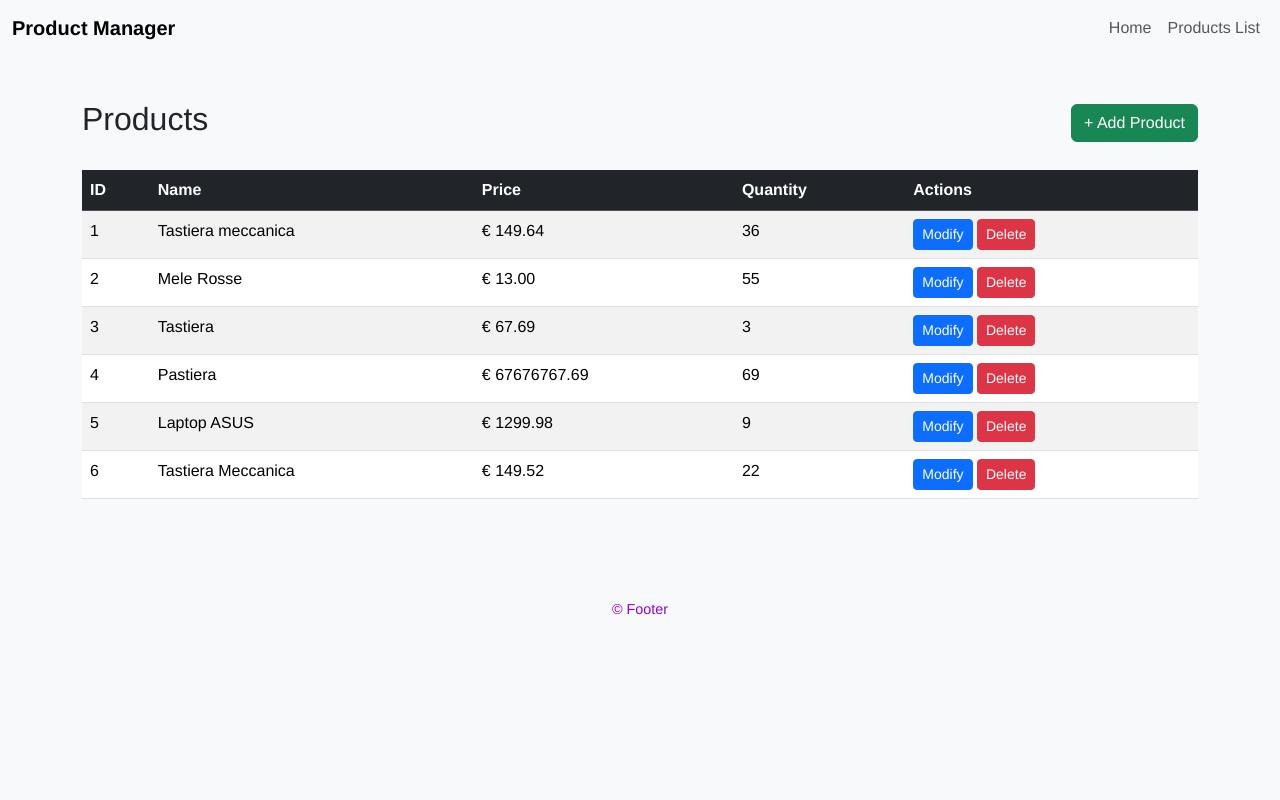
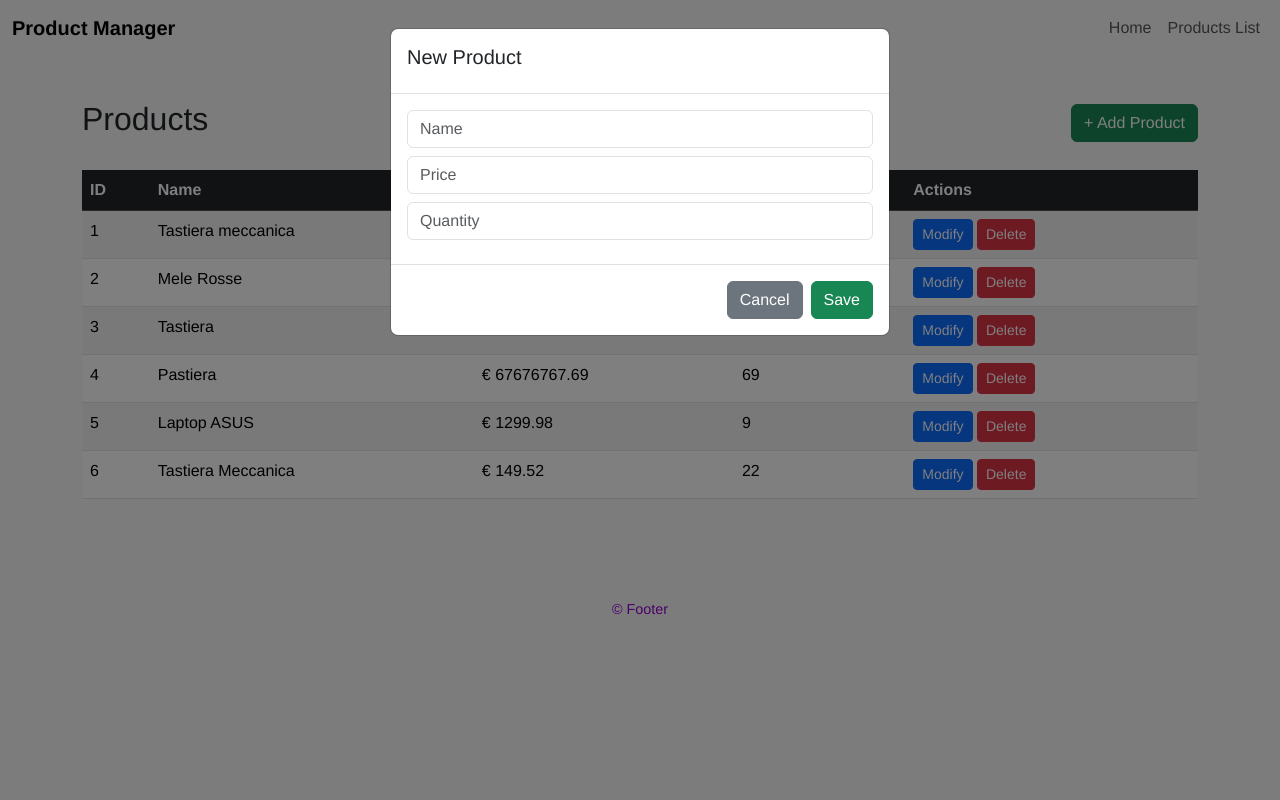
Before and after one commit to MirkoKiwi/Product-Manager, a FastAPI app: page /products_list in a window 1280 px wide, after a click on "+ Add Product". Run offline with FastAPI, Linux system fonts and the light colour scheme.

Commit message:
Added POST and DELETE UI and logic

```diff
--- a/src/templates/products.html
+++ b/src/templates/products.html
@@ -40,7 +40,7 @@
                     </button>
                     <!-- Delete button -->
                     <button class="btn btn-sm btn-danger"
-                            onclick="">
+                            onclick="deleteProduct('{{ product.id }}')">
                         Delete
                     </button>
                 </td>
@@ -55,6 +55,24 @@
 </div>
 
 
+<!-- Add modal -->
+<div class="modal fade" id="addProductModal" tabindex="-1">
+    <div class="modal-dialog">
+        <div class="modal-content">
+            <div class="modal-header"><h5>New Product</h5></div>
+            <div class="modal-body">
+                <input type="text"   id="add-name"     class="form-control mb-2" placeholder="Name">
+                <input type="number" id="add-price"    class="form-control mb-2" placeholder="Price" step="0.01">
+                <input type="number" id="add-quantity" class="form-control mb-2" placeholder="Quantity">
+            </div>
+            <div class="modal-footer">
+                <button class="btn btn-secondary" data-bs-dismiss="modal">     Cancel</button>
+                <button class="btn btn-success" onclick="submitAddProduct()">Save</button>
+            </div>
+        </div>
+    </div>
+</div>
+
 <!-- Modify modal -->
 <div class="modal fade" id="editProductModal" tabindex="-1">
     <div class="modal-dialog">
@@ -66,9 +84,9 @@
                 <input type="number" id="edit-price"    class="form-control mb-2" step="0.01">
                 <input type="number" id="edit-quantity" class="form-control mb-2">
             </div>
-            <div>
+            <div class="modal-footer">
                 <button class="btn btn-secondary" data-bs-dismiss="modal">      Cancel</button>
-                <button class="btn btn-secondary" onclick="submitEditProduct()">Update</button>
+                <button class="btn btn-primary" onclick="submitEditProduct()">Update</button>
             </div>
         </div>
     </div>
@@ -76,15 +94,40 @@
 
 <script>
 const API_URL = "/products/";
+let editModal;
+
+// POST
+async function submitAddProduct() {
+    const data = {
+        name:     document.getElementById('add-name').value,
+        price:    parseFloat(document.getElementById('add-price').value),
+        quantity: parseInt(document.getElementById('add-quantity').value)
+    };
+
+    const response = await fetch(`${API_URL}`, {
+        method:  'POST',
+        headers: {'Content-Type': 'application/json'},
+        body:    JSON.stringify(data)
+    });
+
+    if ( response.ok ) { location.reload(); }
+    else { alert("Error adding!"); }
+}
 
 // DELETE
+async function deleteProduct(id) {
+    if ( !confirm("Are you sure you wanna delete this product?") ) { return; }
 
+    const response = await fetch(`${API_URL}${id}`, { method: 'DELETE' });
+
+    if ( response.ok ) { document.getElementById(`row-${id}`).remove(); }
+    else { alert("Error deleting!") }
+}
 
 // PATCH
-let editModal;
 function openEditModal(id, name, price, quantity) {
     document.getElementById('edit-id').value        = id;
-    document.getElementById('edit-name').value     = name;
+    document.getElementById('edit-name').value      = name;
     document.getElementById('edit-price').value     = price;
     document.getElementById('edit-quantity').value  = quantity;
 
@@ -99,6 +142,7 @@ async function submitEditProduct() {
         price:    parseFloat(document.getElementById('edit-price').value),
         quantity: parseInt(document.getElementById('edit-quantity').value)
     };
+
     const response = await fetch(`${API_URL}${id}`, {
         method:  'PATCH',
         headers: {'Content-Type': 'application/json'},
```
Also changed, not shown: src/data/products.db.
